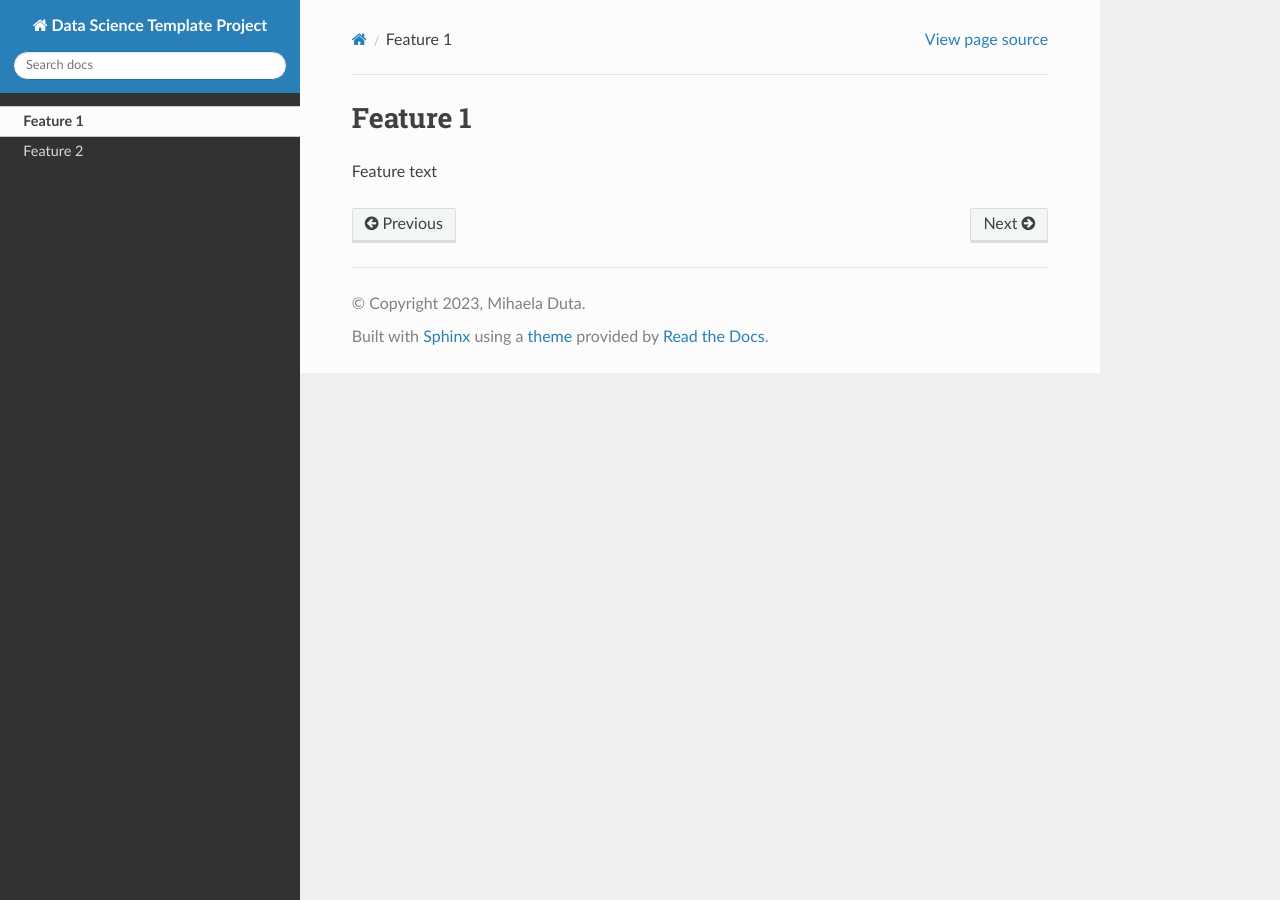
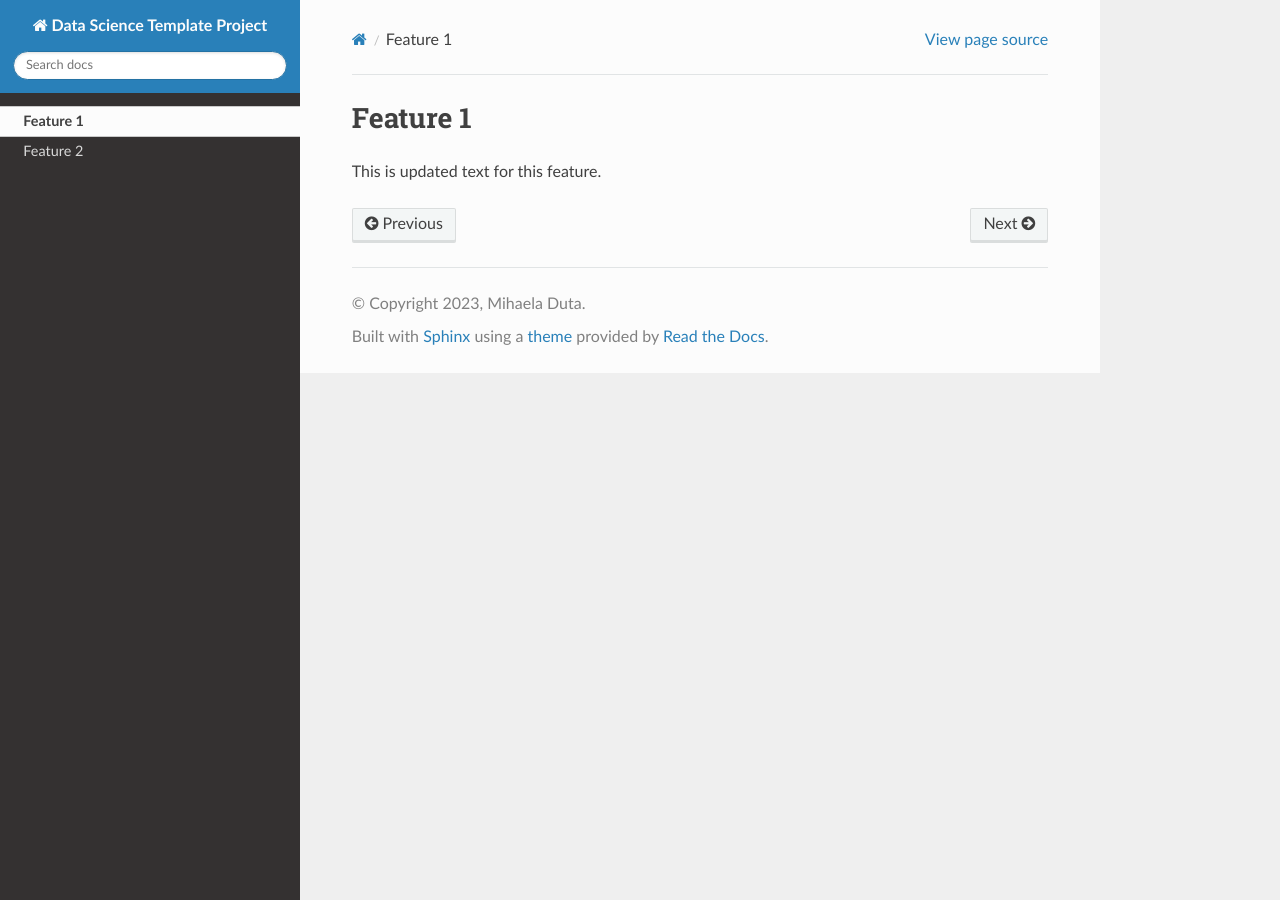
Before and after one commit to OxfordRSE/DataProject, a Sphinx documentation site: the page built from docs/source/features/feature_1.md, in a window 1280 px wide. Built offline with Sphinx 7.4.7 and the Read the Docs theme 2.0.0, drawn with Linux system fonts in a browser that asks for light colours.

Commit message:
Update feature_1.md

```diff
--- a/docs/source/features/feature_1.md
+++ b/docs/source/features/feature_1.md
@@ -1,3 +1,3 @@
 # Feature 1
 
-Feature text
+This is updated text for this feature.
```
